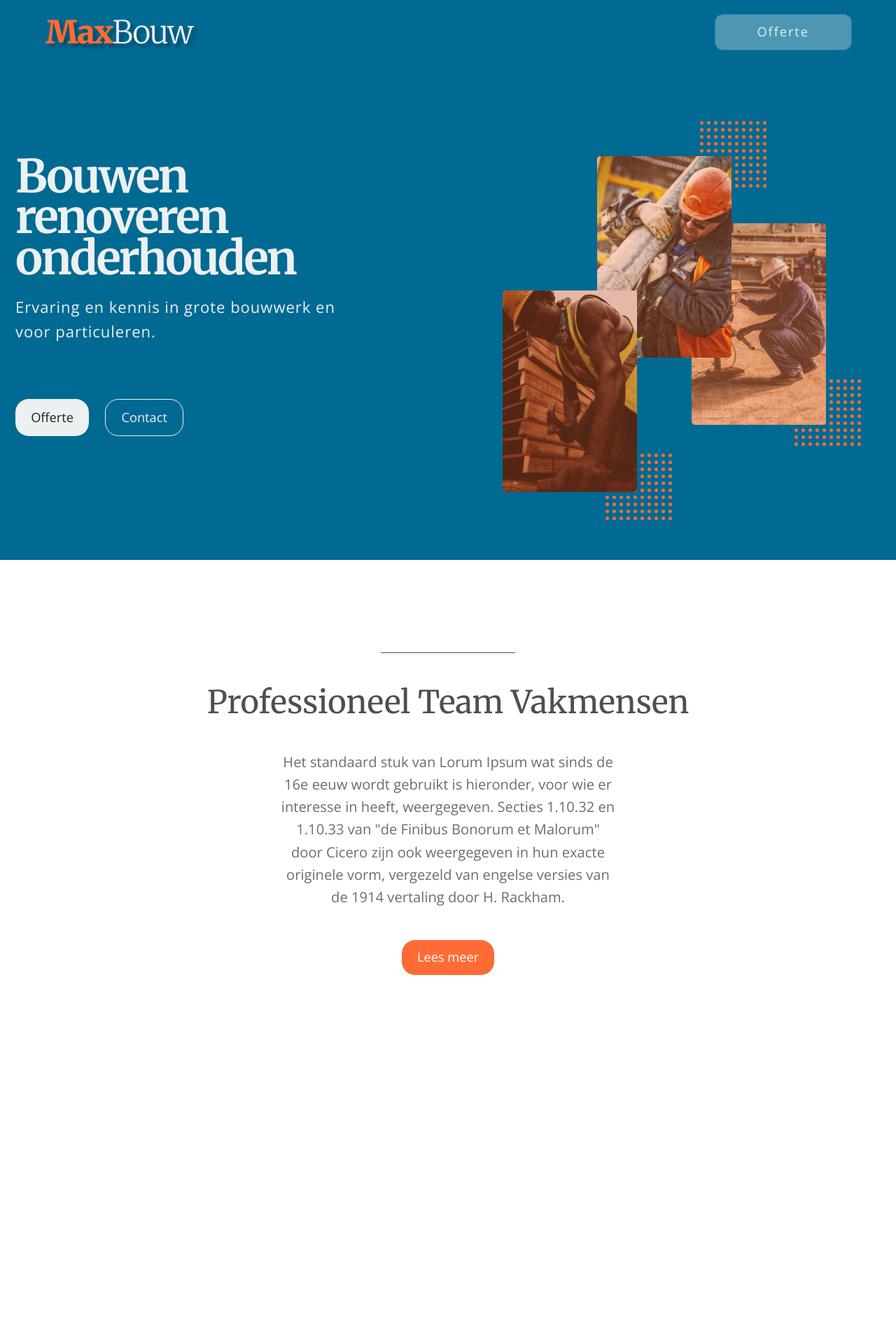
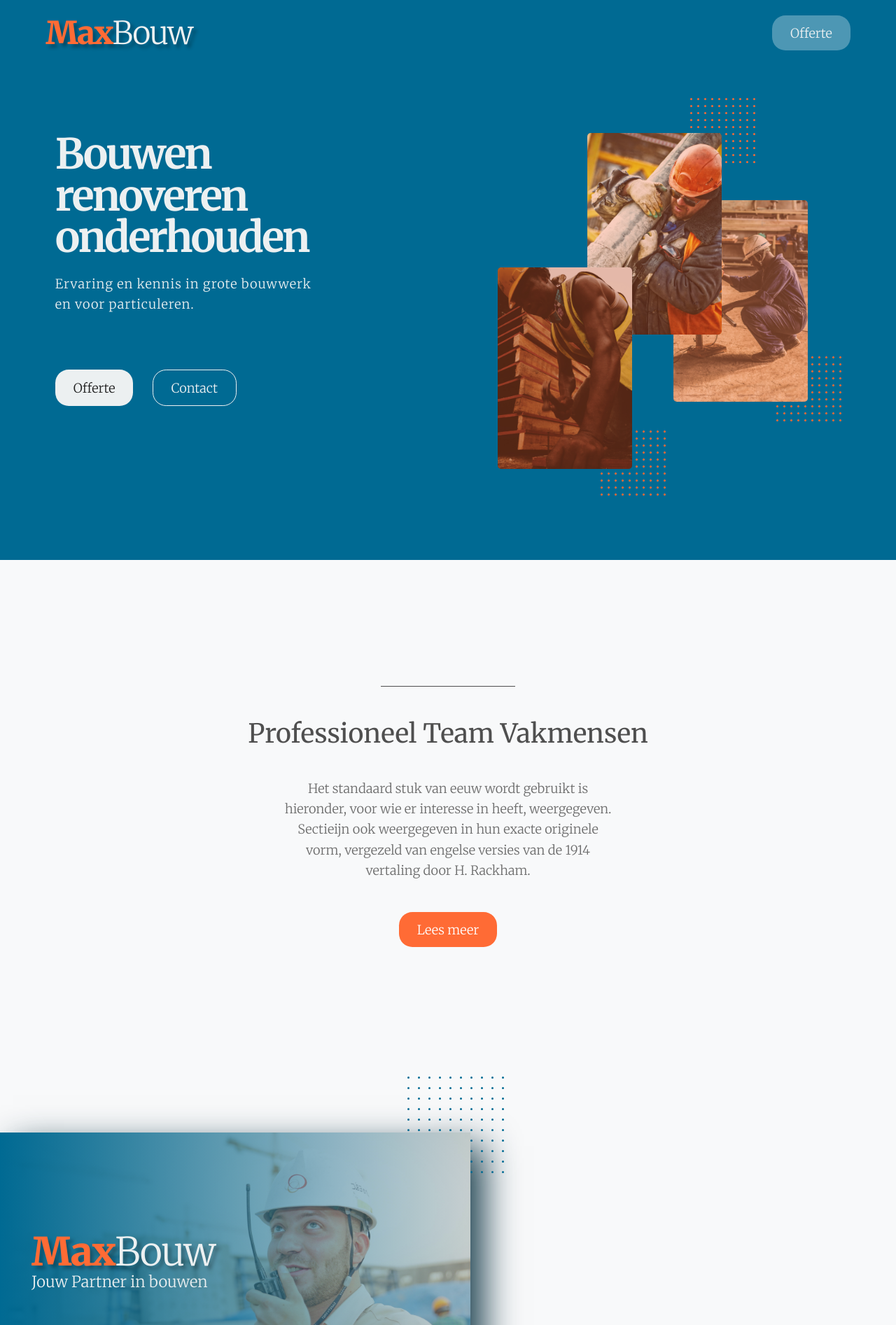
Before and after one commit to Vastlaan/showroom, a React (Create React App) app in the folder client/: page /example-2 in a window 1280 px wide. Shown: the top 1893 px of the page at 70% size. Before the commit the page ends 1525 px from the top, so only its background shows below. Built offline with nearby package versions, Linux system fonts and the light colour scheme.

Commit message:
Add more components

```diff
--- a/client/src/components/decorative1/index.jsx
+++ b/client/src/components/decorative1/index.jsx
@@ -1,9 +1,9 @@
 import React from 'react'
 import styled from 'styled-components'
 
-export default function Decorative1({style}) {
+export default function Decorative1({style, color, gap}) {
   return (
-    <Net style={{...style}}>
+    <Net color={color} gap={gap} style={{...style}}>
       <div></div>
       <div></div>
       <div></div>
@@ -112,12 +112,12 @@ const Net = styled.div`
   display: grid;
   grid-template-columns: repeat(10, 5px);
   grid-template-rows: repeat(10, 5px);
-  grid-gap: 5px;
+  grid-gap: ${p=>p.gap?p.gap:'5px'};
 
   div{
-    width: 5px;
-    height: 5px;
-    background-color: ${p=>p.theme.secondary2};
+    width: 3px;
+    height: 3px;
+    background-color: ${p=>p.color?p.color:p.theme.secondary2};
     border-radius: 50%;
   }
 `
--- a/client/src/components/example2/index.jsx
+++ b/client/src/components/example2/index.jsx
@@ -1,8 +1,10 @@
 import React from 'react'
 import styled from 'styled-components'
+import Layout from '../layout'
 import Navigation2 from '../navigation2'
 import Header3 from '../header3'
 import Intersection1 from '../intersection1'
+import ShortSection1 from '../shortSection1'
 import {fonts, respond} from '../../styles'
 
 export default function Example2() {
@@ -12,18 +14,24 @@ export default function Example2() {
         <Navigation2/>
         <Header3/>
       </HeaderContainer>
-      <Intersection1/>
+      <CustomLayout>
+        <Intersection1/>
+        <ShortSection1/>
+      </CustomLayout>
+
 
     </Container>
   )
 }
 
-const Container = styled.section`
+const Container = styled.div`
   width: 100%;
 `
-const HeaderContainer = styled.div`
+const HeaderContainer = styled.section`
   width: 100%;
-  min-height: 100vh;
   background-color: ${p=>p.theme.primary2};
   ${()=>respond('l', 'max-height: 100vh;')}
 `
+const CustomLayout= styled(Layout)`
+  padding-top: 0;
+`
--- a/client/src/components/header3/index.jsx
+++ b/client/src/components/header3/index.jsx
@@ -50,12 +50,12 @@ const Container = styled.header`
   display: grid;
   grid-template-columns: repeat(6, 1fr);
   grid-column-gap: 2.3rem;
-  grid-row-gap: 13.6rem;
-  margin:  13.6rem 2.3rem;
+  grid-row-gap: 8.2rem;
+  padding:  8.2rem 2.3rem;
   overflow: hidden;
 
-  ${()=>respond('l','margin: 13.6 8.2rem; overflow: visible; ')}
-  ${()=>respond('xl','margin: 13.6rem; ')}
+  ${()=>respond('l','padding: 10rem 8.2rem; overflow: visible; ')}
+  ${()=>respond('xxl','padding: 13.6rem; ')}
 `
 const Content = styled.div`
   grid-column: 1/-1;
@@ -64,27 +64,28 @@ const Content = styled.div`
 
   h1{
     font-family: ${fonts.heading4};
-    font-size: 6.8rem; //8.2
+    font-size: 6.2rem; //8.2
     letter-spacing: -.3rem;
     font-weight: 700;
     color: ${p=>p.theme.grey7};
-    line-height: .9;
+    line-height: 1;
+    ${()=>respond('xxl','font-size: 6.7rem; ')}
 
   }
   p{
     margin: 2.3rem 0;
-    font-family: ${fonts.para4};
-    font-size: 2.3rem;
+    font-family: ${fonts.heading4};
+    font-size: 1.9rem;
     letter-spacing: .1rem;
-    font-weight: 400;
+    font-weight: 300;
     color: ${p=>p.theme.grey7};
     line-height: 1.6;
-    max-width: 50rem;
+    max-width: 40rem;
   }
 `
 const Buttons = styled.div`
   margin: 8.2rem 0;
-  width: 25rem;
+  width: 27rem;
   display: flex;
   justify-content: space-between;
 
--- a/client/src/components/intersection1/index.jsx
+++ b/client/src/components/intersection1/index.jsx
@@ -7,7 +7,7 @@ export default function Intersection1() {
     <Container>
       <Line/>
       <Header>Professioneel Team Vakmensen</Header>
-      <Para>Het standaard stuk van Lorum Ipsum wat sinds de 16e eeuw wordt gebruikt is hieronder, voor wie er interesse in heeft, weergegeven. Secties 1.10.32 en 1.10.33 van "de Finibus Bonorum et Malorum" door Cicero zijn ook weergegeven in hun exacte originele vorm, vergezeld van engelse versies van de 1914 vertaling door H. Rackham.</Para>
+      <Para>Het standaard stuk van eeuw wordt gebruikt is hieronder, voor wie er interesse in heeft, weergegeven. Sectieijn ook weergegeven in hun exacte originele vorm, vergezeld van engelse versies van de 1914 vertaling door H. Rackham.</Para>
       <ButtonFull color='#FF6B35' color2='#fff'>Lees meer</ButtonFull>
     </Container>
   )
@@ -31,7 +31,7 @@ const Line = styled.div`
 
 const Header = styled.h1`
   font-family: ${fonts.heading4};
-  font-size: 4.7rem;
+  font-size: 3.9rem;
   font-weight: 400;
   letter-spacing: 2%;
   text-align: center;
@@ -43,9 +43,10 @@ const Header = styled.h1`
 const Para = styled.p`
   margin: 4.7rem auto;
   max-width: 50rem;
-  font-family: ${fonts.para4};
-  font-size: 2.1rem;
-  font-weight: 400;
+  font-family: ${fonts.heading4};
+  font-size: 1.9rem;
+  line-height: 1.6;
+  font-weight: 300;
   letter-spacing: 2%;
   text-align: center;
   color: ${p=>p.theme.grey4};
--- /dev/null
+++ b/client/src/components/logo1/index.jsx
@@ -0,0 +1,45 @@
+import React from 'react'
+import {Link} from 'react-router-dom'
+import styled from 'styled-components'
+import {respond, fonts} from '../../styles'
+
+export default function Logo1() {
+  return (
+    <Logo>
+        <Link to='/'>
+          <h1>Max</h1>
+          <h2>Bouw</h2>
+        </Link>
+    </Logo>
+  )
+}
+const Logo = styled.div`
+  font-family: ${fonts.heading4};
+  margin-right: 4.7rem;
+
+  ${()=>respond('xl','flex: 1; margin-right: 0rem;')}
+
+
+  a{
+    text-decoration: none;
+    display: flex;
+    align-items: center;
+  }
+
+  h1{
+    font-weight: 900;
+    color: ${p=>p.theme.secondary2};
+    line-height: 1;
+    font-size: 4.7rem;
+    letter-spacing: -.2rem;
+    text-shadow: .5rem .5rem .5rem rgba(0,0,0,.3);
+  }
+  h2{
+    font-weight: 300;
+    line-height: 1;
+    font-size: 4.7rem;
+    color: ${p=>p.theme.grey7};
+    letter-spacing: -.2rem;
+    text-shadow: .5rem .5rem .5rem rgba(0,0,0,.3);
+  }
+`
--- a/client/src/components/navigation2/index.jsx
+++ b/client/src/components/navigation2/index.jsx
@@ -1,18 +1,14 @@
 import React from 'react'
 import {Link} from 'react-router-dom'
 import styled from 'styled-components'
-import {respond, fonts, Button3} from '../../styles'
+import Logo1 from '../logo1'
+import {respond, fonts, ButtonFull} from '../../styles'
 
 export default function Navigation2() {
   return (
     <Container>
-      <Logo>
-          <Link to='/'>
-            <h1>Max</h1>
-            <h2>Bouw</h2>
-          </Link>
-      </Logo>
 
+      <Logo1/>
       <Buttons>
         <Link to='/'><ButtonPlain>Diensten</ButtonPlain></Link>
         <Link to='/'><ButtonPlain>Bedrijf</ButtonPlain></Link>
@@ -33,36 +29,7 @@ const Container = styled.nav`
   ${()=>respond('l','padding: 2.3rem 6.8rem;')}
 
 `
-const Logo = styled.div`
-  font-family: ${fonts.heading4};
-  margin-right: 4.7rem;
 
-  ${()=>respond('xl','flex: 1; margin-right: 0rem;')}
-
-
-  a{
-    text-decoration: none;
-    display: flex;
-    align-items: center;
-  }
-
-  h1{
-    font-weight: 900;
-    color: ${p=>p.theme.secondary2};
-    line-height: 1;
-    font-size: 4.7rem;
-    letter-spacing: -.2rem;
-    text-shadow: .5rem .5rem .5rem rgba(0,0,0,.3);
-  }
-  h2{
-    font-weight: 300;
-    line-height: 1;
-    font-size: 4.7rem;
-    color: ${p=>p.theme.grey7};
-    letter-spacing: -.2rem;
-    text-shadow: .5rem .5rem .5rem rgba(0,0,0,.3);
-  }
-`
 const Buttons = styled.div`
   display: flex;
   align-items: center;
@@ -73,16 +40,16 @@ const Buttons = styled.div`
     text-decoration: none;
   }
 `
-const ButtonMain = styled(Button3)`
-  font-family: ${fonts.para4};
-  text-transform: capitalize;
-  font-size: 1.9rem;
+const ButtonMain = styled(ButtonFull)`
+  background-color: rgba(255,255,255,.3);
   color: ${p=>p.theme.grey7};
+  font-family: ${fonts.heading4};
 `
 const ButtonPlain = styled.button`
   background-color: transparent;
   border: none;
-  font-family: ${fonts.para4};
+  font-family: ${fonts.heading4};
+  font-weight: 300;
   font-size: 1.9rem;
   color: ${p=>p.theme.grey7};
   cursor: pointer;
--- /dev/null
+++ b/client/src/components/shortSection1/index.jsx
@@ -0,0 +1,170 @@
+import React from 'react'
+import {Link} from 'react-router-dom'
+import styled from 'styled-components'
+import Net from '../decorative1'
+import Img from '../../img/shortSection-1.jpg'
+import {fonts, respond, ButtonFull} from '../../styles'
+import {BsBuilding, BsHouse} from 'react-icons/bs'
+
+export default function ShortSection1() {
+  return (
+    <Container>
+      <CardHolder>
+        <Card>
+          <CardContent>
+            <Logo>
+              <Link to='/'>
+                <h1>Max</h1>
+                <h2>Bouw</h2>
+              </Link>
+            </Logo>
+            <Para>Jouw Partner in bouwen</Para>
+            <ButtonFull style={{marginTop: '5rem'}} color='#FF6B35' color2='white'>Over Ons</ButtonFull>
+          </CardContent>
+          <Net style={{ position: 'absolute', bottom:'-80px', left: '50px', zIndex: -1}} color='#006A93' gap="10px"/>
+          <Net style={{ position: 'absolute', top:'-80px', right: '-50px', zIndex: -1}} color='#006A93' gap="10px"/>
+        </Card>
+      </CardHolder>
+      <Icons>
+          <IconField>
+            <BsBuilding color='#006A93'/>
+            <TextField>
+              <h3>Specialistische advies</h3>
+              <p>en vakkundige uitvoering voor grote benodigen</p>
+            </TextField>
+          </IconField>
+          <IconField>
+            <BsHouse color='#FF6B35'/>
+            <TextField>
+              <h3>Ervaring en kennis</h3>
+              <p>ook voor kleine opdrachgevers en particuleren</p>
+            </TextField>
+          </IconField>
+      </Icons>
+    </Container>
+  )
+}
+
+const Container = styled.div`
+  width: 100%;
+  margin: 0rem auto;
+  padding: 13.8rem 0;
+  overflow: hidden;
+`
+const CardHolder =styled.div`
+  position: relative;
+  z-index: 2;
+  width: 100%;
+  height: 42rem;
+  box-shadow: -2rem 2rem 5rem rgba(0,42,58,.9);
+  ${()=>respond('m','width: 55rem; height: 42rem;box-shadow: 2rem 2rem 5rem rgba(0,42,58,.9);')}
+  ${()=>respond('m','width: 70rem; height: 50rem;box-shadow: 2rem 2rem 5rem rgba(0,42,58,.9);')}
+  ${()=>respond('xl','width: 90rem; height: 60rem; box-shadow: 5rem 5rem 8rem rgba(0,42,58,.9);')}
+
+`
+const Card = styled.div`
+  width: 100%;
+  height: 100%;
+  background-image: linear-gradient(to right,#006A93, rgba(0,42,58,.2) ), url(${Img});
+  background-size: cover;
+  background-position: center;
+  background-repeat:no-repeat;
+  position: absolute;
+  top: 0;
+  left:0;
+  padding: 4.7rem;
+  display: flex;
+  flex-direction: column;
+  justify-content: center;
+
+`
+const CardContent = styled.div`
+  height: 50%;
+
+`
+const Para = styled.p`
+  font-family: ${fonts.heading4};
+  font-size: 2.3rem;
+  font-weight: 300;
+  line-height: 1.4;
+  color: ${p=>p.theme.grey7};
+
+`
+
+const Logo = styled.div`
+  font-family: ${fonts.heading4};
+  margin-right: 4.7rem;
+
+  ${()=>respond('xl','flex: 1; margin-right: 0rem;')}
+
+
+  a{
+    text-decoration: none;
+    display: flex;
+    align-items: center;
+  }
+
+  h1{
+    font-weight: 900;
+    color: ${p=>p.theme.secondary2};
+    line-height: 1;
+    font-size: 5.8rem;
+    letter-spacing: -.2rem;
+    text-shadow: .5rem .5rem .5rem rgba(0,0,0,.3);
+  }
+  h2{
+    font-weight: 300;
+    line-height: 1;
+    font-size: 5.8rem;
+    color: ${p=>p.theme.grey7};
+    letter-spacing: -.2rem;
+    text-shadow: .5rem .5rem .5rem rgba(0,0,0,.3);
+  }
+`
+
+const Icons = styled.div`
+  margin: 20rem auto 5rem auto;
+  display: flex;
+  flex-direction: column;
+  align-items: center;
+  width: 100%;
+
+
+  ${()=>respond('l','flex-direction: row; justify-content: space-around; width:70%;')}
+
+
+`
+const IconField = styled.div`
+    margin: 2rem;
+    display: grid;
+    grid-template-columns: 8rem 1fr;
+
+    svg{
+      width: 5.7rem;
+      height: 5.7rem;
+      margin-right: 2rem;
+      align-self: end;
+    }
+
+`
+
+const TextField = styled.div`
+  display: flex;
+  flex-direction: column;
+  align-self: end;
+  h3{
+      max-width: 30rem;
+      font-family: ${fonts.heading4};
+      font-size: 1.9rem;
+      font-weight: 600;
+      color: ${p=>p.theme.grey3};
+    }
+    p{
+      max-width: 30rem;
+      font-family: ${fonts.heading4};
+      font-size: 1.9rem;
+      font-weight: 300;
+      color: ${p=>p.theme.grey4};
+    }
+
+`
--- a/client/src/styles/buttons.js
+++ b/client/src/styles/buttons.js
@@ -165,12 +165,13 @@ export const SocialButton1 = styled.button`
 `;
 
 export const ButtonFull = styled.button`
-    padding: 1.1rem 2.3rem;
+    padding: 1.1rem 2.7rem;
     background-color: ${(p) => (p.color ? p.color : p.theme.grey7)};
     color: ${(p) => (p.color2 ? p.color2 : p.theme.grey1)};
     border: none;
     border-radius: 2rem;
-    font-family: ${fonts.para4};
+    font-family: ${fonts.heading4};
+    font-weight: 300;
     font-size: 1.9rem;
     cursor: pointer;
     transition: all 0.3s;
@@ -184,12 +185,13 @@ export const ButtonFull = styled.button`
     }
 `;
 export const ButtonEmpty = styled.button`
-    padding: 1.1rem 2.3rem;
+    padding: 1.1rem 2.7rem;
     background-color: transparent;
     color: ${(p) => (p.color ? p.color : p.theme.grey7)};
     border: 1px solid ${(p) => (p.color ? p.color : p.theme.grey7)};
     border-radius: 2rem;
-    font-family: ${fonts.para4};
+    font-family: ${fonts.heading4};
+    font-weight: 300;
     font-size: 1.9rem;
     cursor: pointer;
     transition: all 0.3s;
```
Also changed, not shown: client/src/img/shortSection-1.jpg (added).
